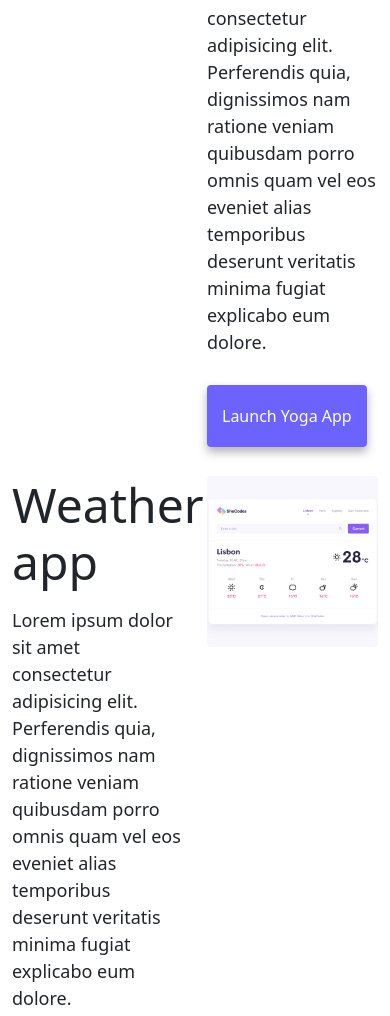
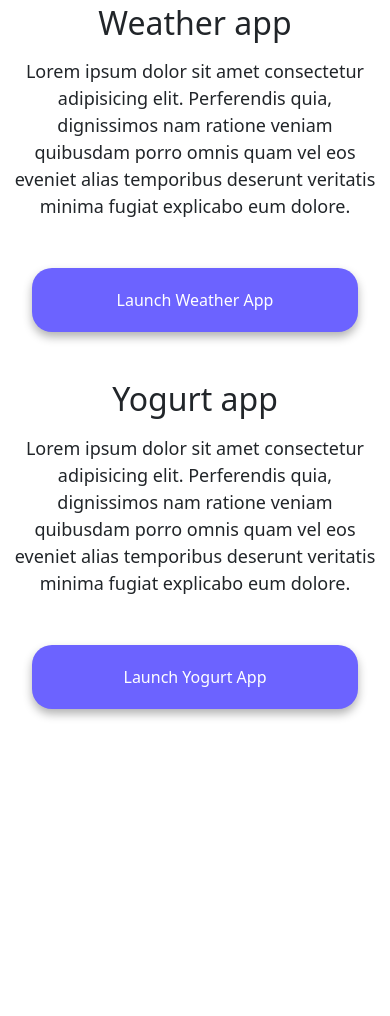
Before and after one commit to rochu36/portfolio-homework, a plain HTML site: page index.html in a window 390 px wide. Shown: the part 820-1836 px from the top of the page. After the commit the page ends 1579 px from the top, so only its background shows below. Drawn offline with nearby package versions, Linux system fonts and the light colour scheme.

Commit message:
Updated CSS to make content responsive

```diff
--- a/index.html
+++ b/index.html
@@ -73,10 +73,10 @@
     </div>
     <div class="container">
       <div class="row">
-        <div class="col-6">
+        <div class="col-sm-6 d-none d-sm-block">
           <img src="images/yoga.png" class="img-fluid rounded" alt="Yoga app" />
         </div>
-        <div class="col-6">
+        <div class="col-sm-6">
           <h2 class="mb-3">Yoga app</h2>
           <p>
             Lorem ipsum dolor sit amet consectetur adipisicing elit. Perferendis
@@ -85,12 +85,12 @@
             explicabo eum dolore.
           </p>
           <div class="mt-5">
-            <a href="#" class="primary-link">Launch Yoga App</a>
+            <a href="#" class="primary-link project-link">Launch Yoga App</a>
           </div>
         </div>
       </div>
       <div class="row mt-5">
-        <div class="col-6">
+        <div class="col-sm-6">
           <h2 class="mb-3">Weather app</h2>
           <p>
             Lorem ipsum dolor sit amet consectetur adipisicing elit. Perferendis
@@ -99,10 +99,10 @@
             explicabo eum dolore.
           </p>
           <div class="mt-5">
-            <a href="#" class="primary-link">Launch Weather App</a>
+            <a href="#" class="primary-link project-link">Launch Weather App</a>
           </div>
         </div>
-        <div class="col-6">
+        <div class="col-sm-6 d-none d-sm-block">
           <img
             src="images/weather.png"
             class="img-fluid rounded"
@@ -111,14 +111,14 @@
         </div>
       </div>
       <div class="row mt-5">
-        <div class="col-6">
+        <div class="col-sm-6 d-none d-sm-block">
           <img
             src="images/yogurt.png"
             class="img-fluid rounded"
             alt="Yogurt app"
           />
         </div>
-        <div class="col-6">
+        <div class="col-sm-6">
           <h2 class="mb-3">Yogurt app</h2>
           <p>
             Lorem ipsum dolor sit amet consectetur adipisicing elit. Perferendis
@@ -127,7 +127,7 @@
             explicabo eum dolore.
           </p>
           <div class="mt-5">
-            <a href="#" class="primary-link">Launch Weather App</a>
+            <a href="#" class="primary-link project-link">Launch Yogurt App</a>
           </div>
         </div>
       </div>
--- a/src/style.css
+++ b/src/style.css
@@ -6,6 +6,7 @@
 
 body {
   margin-top: 100px;
+  margin-bottom: 50px;
 }
 
 h1,
@@ -43,8 +44,8 @@ p {
 }
 
 .primary-link {
-  border-radius: 4px;
-  padding: 20px 15px;
+  border-radius: 20px;
+  padding: 20px;
   text-decoration: none;
   text-transform: capitalize;
   background: var(--primary-color);
@@ -53,8 +54,8 @@ p {
 }
 
 .secondary-link {
-  border-radius: 4px;
-  padding: 20px 15px;
+  border-radius: 20px;
+  padding: 20px;
   text-decoration: none;
   text-transform: capitalize;
   color: var(--primary-color);
@@ -86,3 +87,24 @@ p {
 .email-link:hover {
   text-decoration: underline;
 }
+
+@media (max-width: 575.98px) {
+  h1 {
+    font-size: 48px;
+  }
+
+  h2 {
+    font-size: 32px;
+    text-align: center;
+  }
+
+  p {
+    text-align: center;
+  }
+
+  .project-link {
+    display: block;
+    margin: 0 20px;
+    text-align: center;
+  }
+}
```
